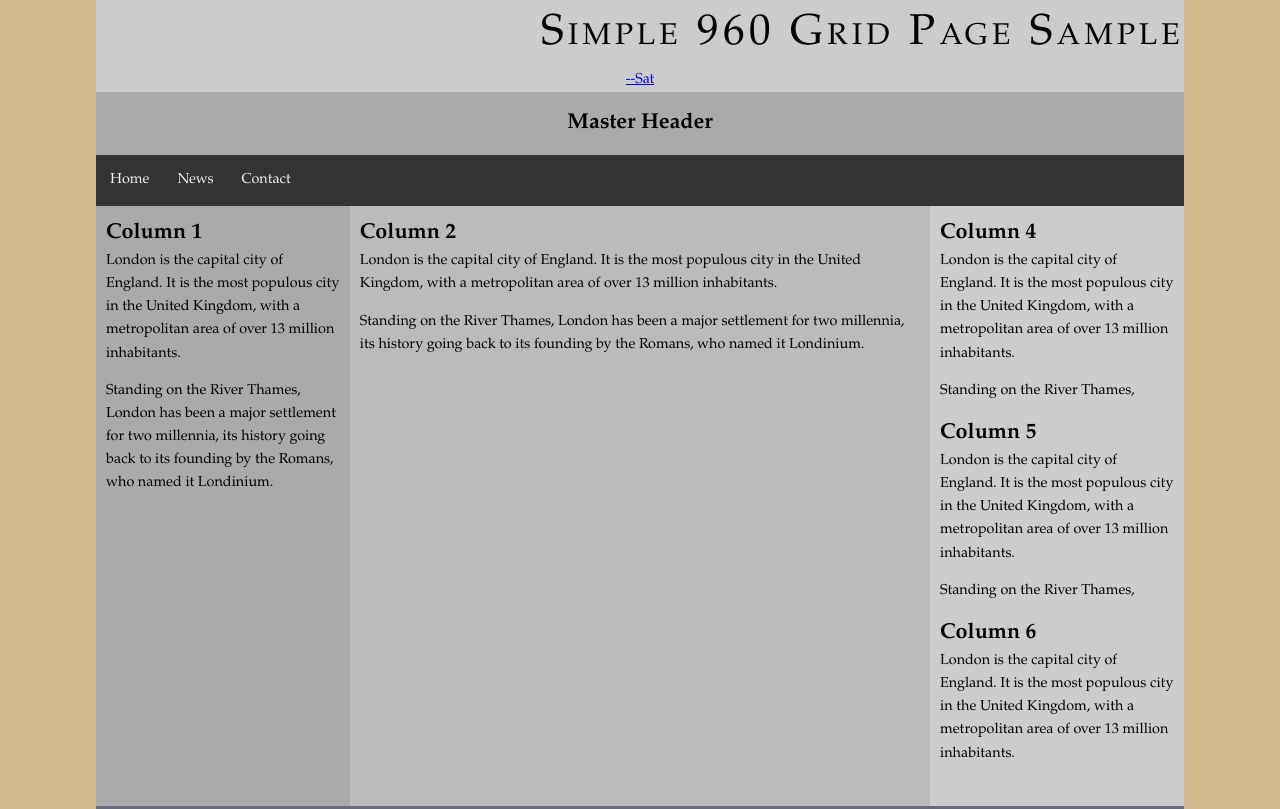
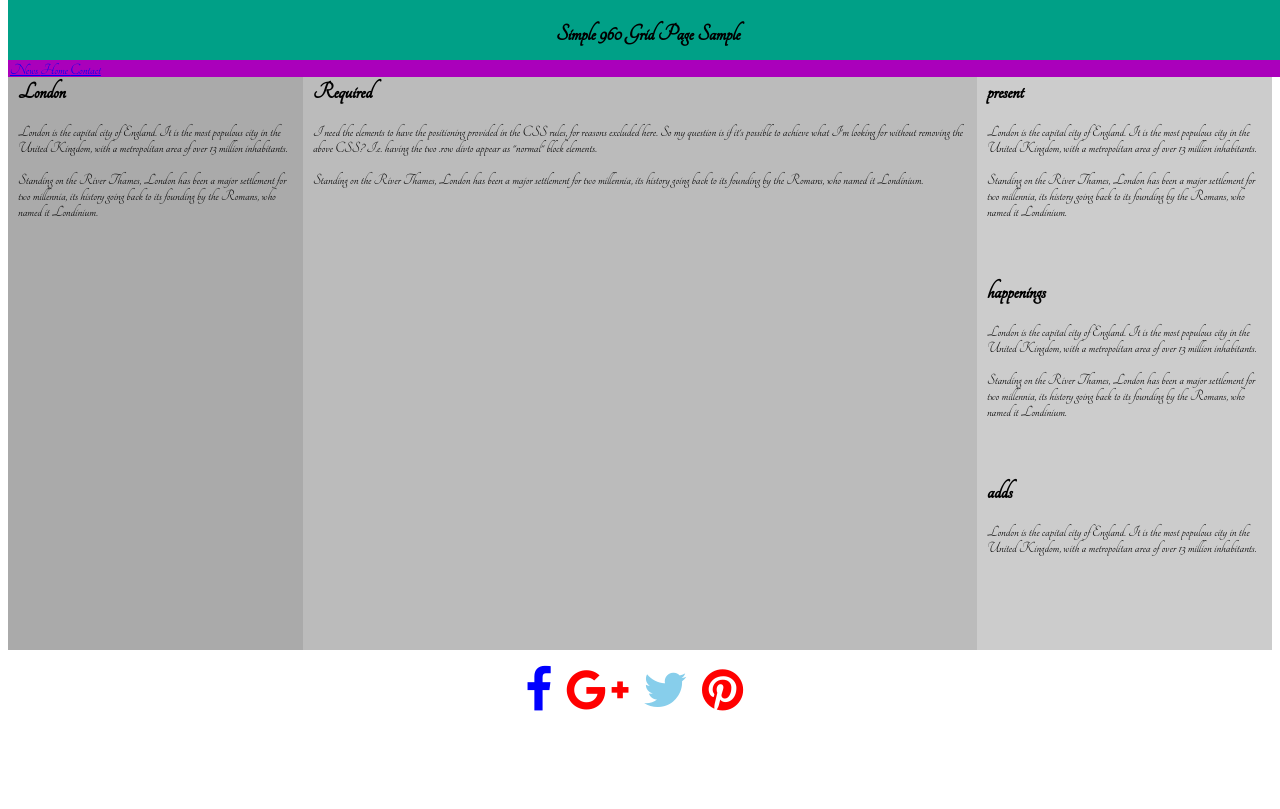
Before and after one commit to Satish942/Excercise1, a plain HTML site: page index.html in a window 1280 px wide. Shown: the top 809 px of the page. Drawn offline with Linux system fonts and the light colour scheme.

Commit message:
fixed page

```diff
--- a/css/style.css
+++ b/css/style.css
@@ -1,19 +1,25 @@
 /* Style the navbar */
-#navbar {
+/* Navbar links */
+/* The navigation bar */
+.header {
   overflow: hidden;
-  background-color: #333;
+  background-color: #00a087;
+  position: fixed; /* Set the navbar to fixed position */
+  top:0;
+  width: 100%;
+  padding: 2px;
+  height: 60px;
 }
 
-/* Navbar links */
-#navbar a {
-  float: left;
-  display: block;
-  color: #f2f2f2;
-  text-align: center;
-  padding: 14px;
-  text-decoration: none;
+.fixed-nav-bar {
+  position: fixed;
+  top: 1;
+  z-index: 9999;
+  width: 100%;
+  padding: 2px;
+  height: 17px;
+  background-color: #a0b;
 }
-
 
 /* Page content */
 .content {
--- a/index.html
+++ b/index.html
@@ -1,75 +1,67 @@
 <!DOCTYPE html>
-<html>
-
+<html lang="en">
 <head>
+  <title>Introduction to The Mating Rituals of Bees</title>
+  <meta charset="UTF-8">
   <meta name="viewport" content="width=device-width, initial-scale=1">
   <!-- Google fonts used -->
-  <link rel="stylesheet"
-          href="https://fonts.googleapis.com/css?family=Tangerine">
+  <link rel="stylesheet" href="https://fonts.googleapis.com/css?family=Tangerine">
+  <meta name="viewport" content="width=device-width, initial-scale=1">
+<link rel="stylesheet" href="https://cdnjs.cloudflare.com/ajax/libs/font-awesome/4.7.0/css/font-awesome.min.css">
   <!-- linking css -->
   <link rel="stylesheet" type="text/css" href="css/style.css">
-  <link rel="stylesheet" type="text/css" href="css/960.css">
-  <link rel="stylesheet" type="text/css" href="css/layout.css">
+<link rel="stylesheet" type="text/css" href="css/960.css">
+<!--<link rel="stylesheet" type="text/css" href="css/layout.css">-->
 </head>
-
 <body>
-
-  <!-- content-->
-  <div class="top-container" align="center">
-    <h1>Simple 960 Grid Page Sample</h1>
-    <a class="navbar-brand" href="https://www.linkedin.com/in/satish-anantapur-4198617/" align="center">--Sat</a>
-  </div>
-  <!-- Div header standard-->
-  <div class="header" id="myHeader" align="center" style="background-color:#aaa;padding: 14px">
-    <h2>Master Header</h2>
-  </div>
-  <div id="navbar">
-    <a href="https://www.google.com/intl/en/homepage/hp-chrome.html">Home</a>
-    <a href="https://news.google.com/?hl=en-IN&gl=IN&ceid=IN:en">News</a>
-    <a href="https://contacts.google.com/">Contact</a>
-  </div>
+  <header class="header" style="text-align:center" >
+    <h2>Simple 960 Grid Page Sample</h2>
+  </header>
+  <nav class="fixed-nav-bar" style="margin-top:10px">
+     <a class="navbar-brand" href="https://news.google.com/?hl=en-IN&gl=IN&ceid=IN:en">News  </a>
+     <a href="https://www.google.com/intl/en/homepage/hp-chrome.html">Home  </a>
+     <a href="https://contacts.google.com/">Contact</a>
+  </nav>
   <!-- div rows and headers -->
-  <div class="row">
+  <div class="row" style="margin-top:50px">
     <div class="column1" style="background-color:#aaa;">
-      <h2>Column 1</h2>
+      <h2>London</h2>
       <p>London is the capital city of England. It is the most populous city in the United Kingdom, with a metropolitan area
         of over 13 million inhabitants.</p>
       <p>Standing on the River Thames, London has been a major settlement for two millennia, its history going back to its founding
         by the Romans, who named it Londinium.</p>
     </div>
     <div class="column2" style="background-color:#bbb;">
-      <h2>Column 2</h2>
-      <p>London is the capital city of England. It is the most populous city in the United Kingdom, with a metropolitan area
-        of over 13 million inhabitants.</p>
+      <h2>Required</h2>
+      <p>I need the elements to have the positioning provided in the CSS rules, for reasons excluded here. So my question is if it's possible to achieve what I'm looking for without removing the above CSS? I.e. having the two .row divto appear as "normal" block elements.</p>
       <p>Standing on the River Thames, London has been a major settlement for two millennia, its history going back to its founding
         by the Romans, who named it Londinium.</p>
     </div>
     <div class="row1" style="background-color:#ccc;">
-      <h2>Column 4</h2>
+      <h2>present</h2>
       <p>London is the capital city of England. It is the most populous city in the United Kingdom, with a metropolitan area
         of over 13 million inhabitants.</p>
       <p>Standing on the River Thames, London has been a major settlement for two millennia, its history going back to its founding
         by the Romans, who named it Londinium.</p>
     </div>
     <div class="row2" style="background-color:#ccc;">
-      <h2>Column 5</h2>
+      <h2>happenings</h2>
       <p>London is the capital city of England. It is the most populous city in the United Kingdom, with a metropolitan area
         of over 13 million inhabitants.</p>
       <p>Standing on the River Thames, London has been a major settlement for two millennia, its history going back to its founding
         by the Romans, who named it Londinium.</p>
     </div>
     <div class="row3" style="background-color:#ccc;">
-      <h2>Column 6</h2>
+      <h2>adds</h2>
       <p>London is the capital city of England. It is the most populous city in the United Kingdom, with a metropolitan area
         of over 13 million inhabitants.</p>
     </div>
-  </div>
   </div>
   <!-- Javascript -->
   <script>
     window.onscroll = function () { myFunction() };
 
-    var header = document.getElementById("myHeader");
+    var header = document.getElementById("header");
     var sticky = header.offsetTop;
 
     function myFunction() {
@@ -82,21 +74,12 @@
   </script>
   <!-- Standard footer-->
   <footer class="container-fluid bg-4 text-center">
-    <!--<p>Bootstrap Theme Made By <a href="https://www.w3schools.com">www.w3schools.com</a></p> -->
     <p style="text-align:center">
-      <!--Facebook icon-->
-      <a href="http://facebook.com/flashissue" target="_blank">
-        <img alt="" src="https://s3.amazonaws.com/flashissue/ueBIjxRoTBuYR6XWW1iO_v3qVW5nRUq5VZF9RQXi2_twitter.png" /> </a>&nbsp; &nbsp; &nbsp;
-      <!--Google+ icon-->
-      <a href="http://plus.google.com" target="_blank">
-        <img alt="" src="https://s3.amazonaws.com/flashissue/gHd2XoyiQbKBqljm7bzg_63j3xtd7SX28TTMeOSfZ_google.png" /> </a>&nbsp; &nbsp;&nbsp;
-      <!--Twitter icon-->
-      <a href="http://twitter.com/flashissue" target="_blank">
-        <img alt="" src="https://s3.amazonaws.com/flashissue/MsIJsIsDT9WLAxxH4aIK_OgdHV3vxSR2737LGd8cq_facebook.png" /> </a>&nbsp; &nbsp;&nbsp;
-      <!--Linkedin icon-->
-      <a href="http://pinterest.com" target="_blank">
-        <img alt="" src="https://s3.amazonaws.com/flashissue/b8Xt2lN8TCKhilmoHXGW_TCjqF6FgS86WoWzUOQCh_pinterest.png" /> </a>
-    </p>
+    <i class="fa fa-facebook" style="font-size:48px;color:blue"></i>&nbsp; &nbsp; &nbsp;
+    <i class="fa fa-google-plus" style="font-size:48px;color:red"></i>&nbsp; &nbsp; &nbsp;
+    <i class="fa fa-twitter" style="font-size:48px;color:skyblue"></i>&nbsp; &nbsp; &nbsp;
+    <i class="fa fa-pinterest" style="font-size:48px;color:red"></i>&nbsp; &nbsp; &nbsp;
+  </p>
   </footer>
 </body>
 
```
